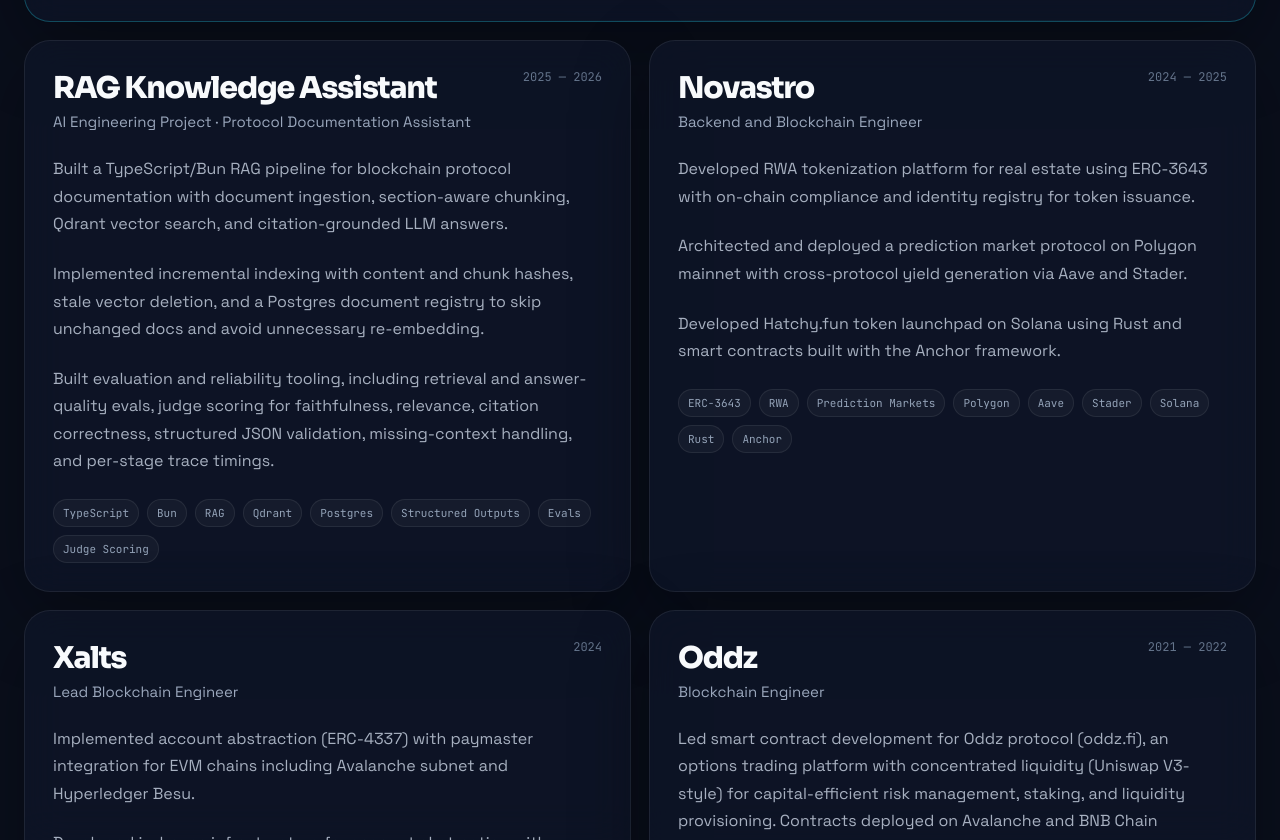
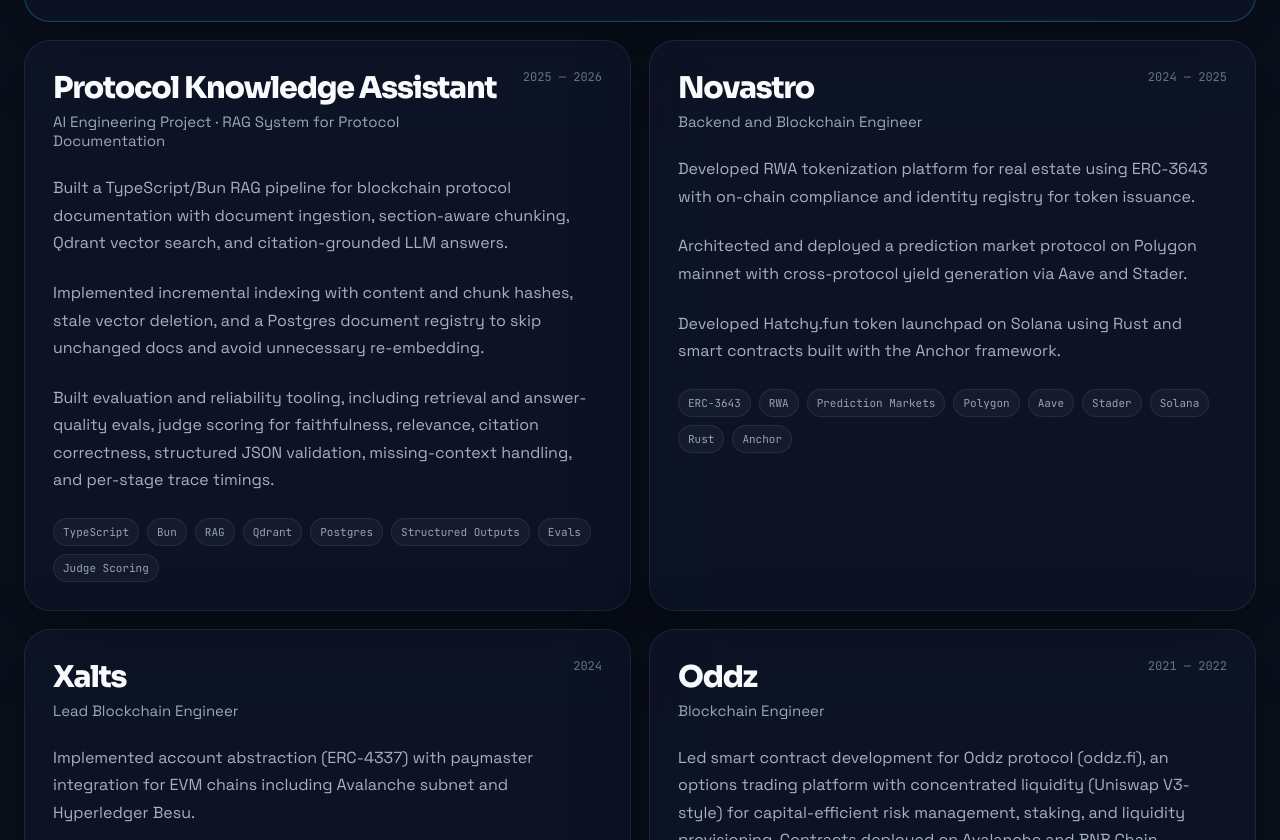
Before and after one commit to bhargav55/bhargav-portfolio-poc, a plain HTML site: page index.html in a window 1280 px wide. Shown: the part 2280-3120 px from the top of the page. Drawn offline with Linux system fonts and the light colour scheme.

Commit message:
Rename RAG project card

```diff
--- a/index.html
+++ b/index.html
@@ -323,7 +323,7 @@
               </div>
             </article>
 
-            <article class="project-card"><div class="project-top"><div><div class="project-name">RAG Knowledge Assistant</div><div class="project-title">AI Engineering Project · Protocol Documentation Assistant</div></div><div class="year">2025 — 2026</div></div><p class="project-desc">Built a TypeScript/Bun RAG pipeline for blockchain protocol documentation with document ingestion, section-aware chunking, Qdrant vector search, and citation-grounded LLM answers.</p><p class="project-desc">Implemented incremental indexing with content and chunk hashes, stale vector deletion, and a Postgres document registry to skip unchanged docs and avoid unnecessary re-embedding.</p><p class="project-desc">Built evaluation and reliability tooling, including retrieval and answer-quality evals, judge scoring for faithfulness, relevance, citation correctness, structured JSON validation, missing-context handling, and per-stage trace timings.</p><div class="tags"><span class="tag">TypeScript</span><span class="tag">Bun</span><span class="tag">RAG</span><span class="tag">Qdrant</span><span class="tag">Postgres</span><span class="tag">Structured Outputs</span><span class="tag">Evals</span><span class="tag">Judge Scoring</span></div></article>
+            <article class="project-card"><div class="project-top"><div><div class="project-name">Protocol Knowledge Assistant</div><div class="project-title">AI Engineering Project · RAG System for Protocol Documentation</div></div><div class="year">2025 — 2026</div></div><p class="project-desc">Built a TypeScript/Bun RAG pipeline for blockchain protocol documentation with document ingestion, section-aware chunking, Qdrant vector search, and citation-grounded LLM answers.</p><p class="project-desc">Implemented incremental indexing with content and chunk hashes, stale vector deletion, and a Postgres document registry to skip unchanged docs and avoid unnecessary re-embedding.</p><p class="project-desc">Built evaluation and reliability tooling, including retrieval and answer-quality evals, judge scoring for faithfulness, relevance, citation correctness, structured JSON validation, missing-context handling, and per-stage trace timings.</p><div class="tags"><span class="tag">TypeScript</span><span class="tag">Bun</span><span class="tag">RAG</span><span class="tag">Qdrant</span><span class="tag">Postgres</span><span class="tag">Structured Outputs</span><span class="tag">Evals</span><span class="tag">Judge Scoring</span></div></article>
             <article class="project-card"><div class="project-top"><div><div class="project-name">Novastro</div><div class="project-title">Backend and Blockchain Engineer</div></div><div class="year">2024 — 2025</div></div><p class="project-desc">Developed RWA tokenization platform for real estate using ERC-3643 with on-chain compliance and identity registry for token issuance.</p><p class="project-desc">Architected and deployed a prediction market protocol on Polygon mainnet with cross-protocol yield generation via Aave and Stader.</p><p class="project-desc">Developed Hatchy.fun token launchpad on Solana using Rust and smart contracts built with the Anchor framework.</p><div class="tags"><span class="tag">ERC-3643</span><span class="tag">RWA</span><span class="tag">Prediction Markets</span><span class="tag">Polygon</span><span class="tag">Aave</span><span class="tag">Stader</span><span class="tag">Solana</span><span class="tag">Rust</span><span class="tag">Anchor</span></div></article>
             <article class="project-card"><div class="project-top"><div><div class="project-name">Xalts</div><div class="project-title">Lead Blockchain Engineer</div></div><div class="year">2024</div></div><p class="project-desc">Implemented account abstraction (ERC-4337) with paymaster integration for EVM chains including Avalanche subnet and Hyperledger Besu.</p><p class="project-desc">Developed in-house infrastructure for account abstraction with Skandha bundlers.</p><p class="project-desc">Managed infrastructure for running nodes across different blockchain networks and bundlers.</p><p class="project-desc">Architected smart contracts for asset tokenization for financial institutions.</p><div class="tags"><span class="tag">ERC-4337</span><span class="tag">Paymaster</span><span class="tag">Skandha</span><span class="tag">Avalanche</span><span class="tag">Besu</span><span class="tag">Tokenization</span><span class="tag">Infrastructure</span></div></article>
             <article class="project-card"><div class="project-top"><div><div class="project-name">Oddz</div><div class="project-title">Blockchain Engineer</div></div><div class="year">2021 — 2022</div></div><p class="project-desc">Led smart contract development for Oddz protocol (oddz.fi), an options trading platform with concentrated liquidity (Uniswap V3-style) for capital-efficient risk management, staking, and liquidity provisioning. Contracts deployed on Avalanche and BNB Chain mainnets.</p><p class="project-desc">Pioneered research on derivative trading in the crypto ecosystem, building a protocol with yield generation mechanisms and enhanced trading capabilities.</p><p class="project-desc">Developed a staking platform for liquidity providers and ODDZ token holders to earn maximum yield in ODDZ token along with platform fee discounts.</p><p class="project-desc">Built automation systems for options protocol workflows, including expiry handling, staking reward distribution, and dynamic risk adjustments using Chainlink Keepers and Gelato for on-chain execution.</p><div class="tags"><span class="tag">Options</span><span class="tag">Concentrated Liquidity</span><span class="tag">Avalanche</span><span class="tag">BNB Chain</span><span class="tag">Staking</span><span class="tag">Gelato</span><span class="tag">Chainlink Keepers</span></div></article>
```
